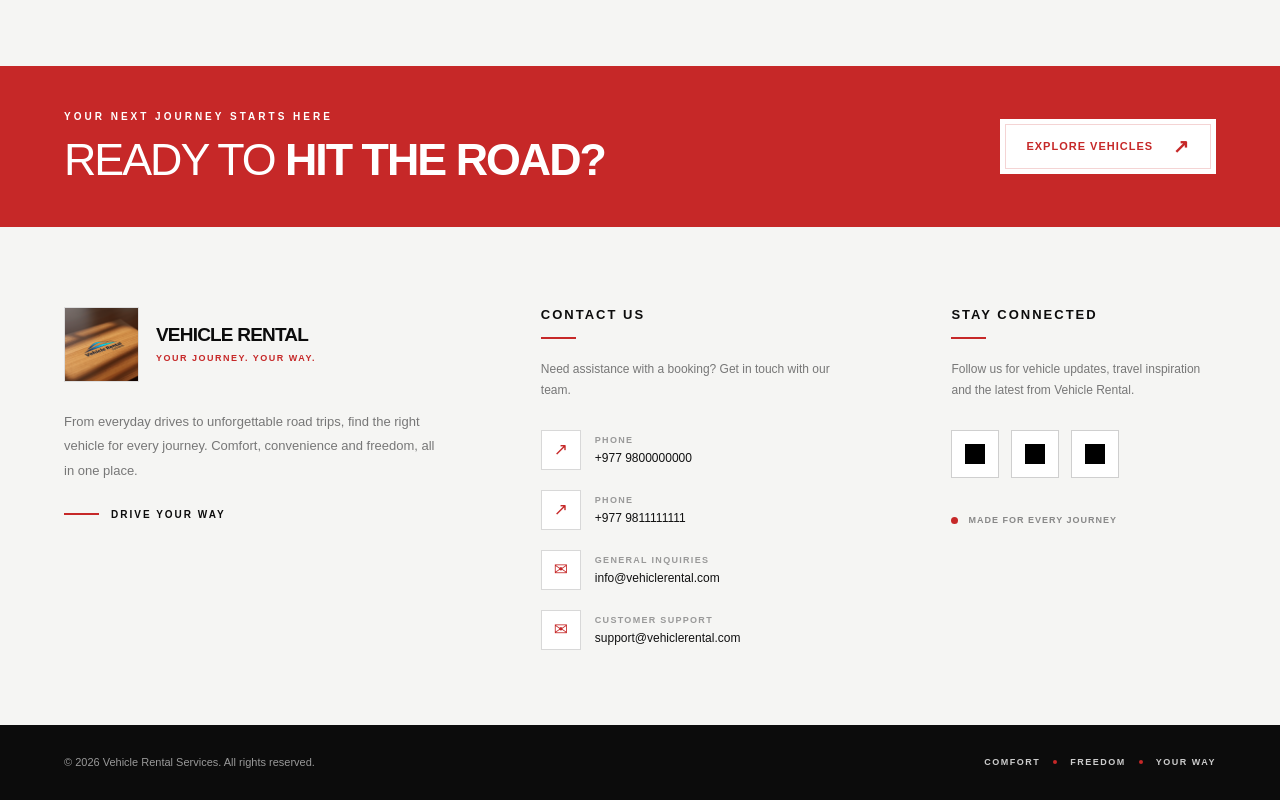
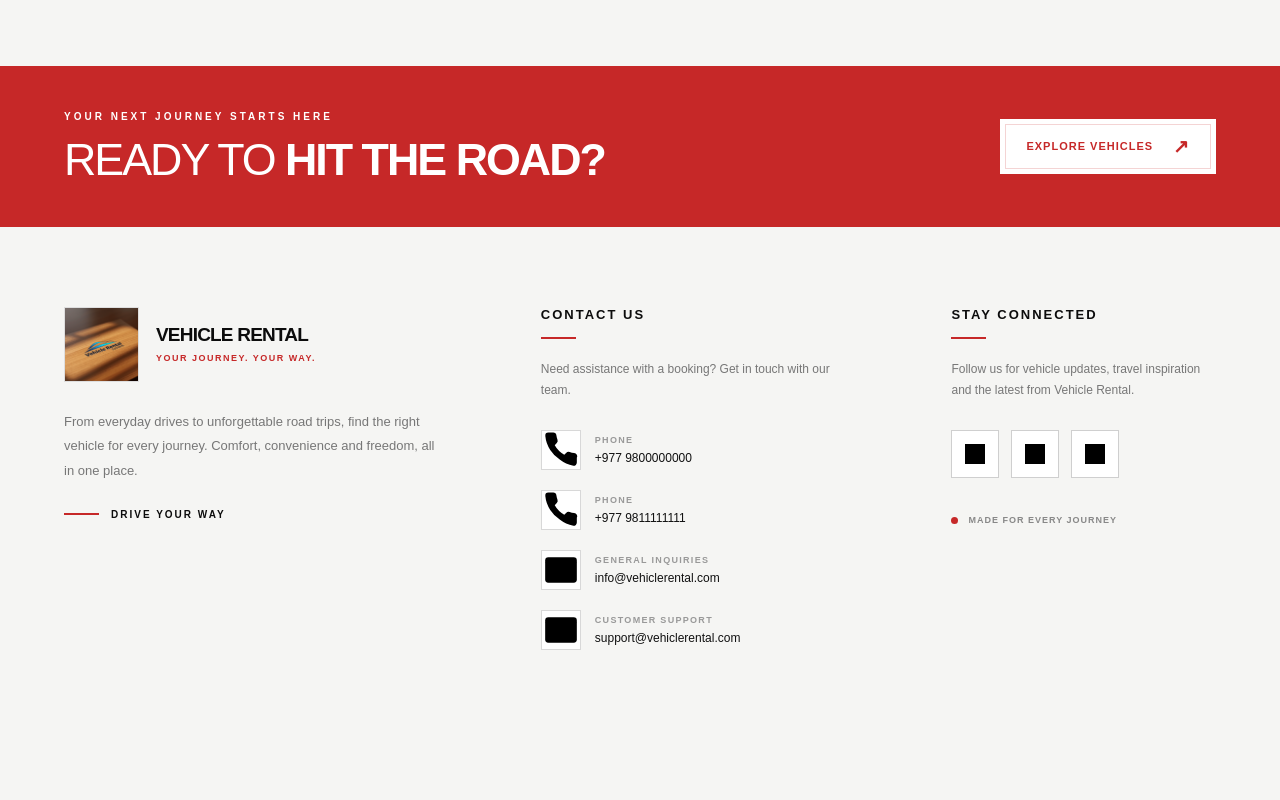
Before and after one commit to anantarajkhanal/Vehicle-Rental-Services, a React (Vite) app: page /login in a window 1280 px wide. Shown: the part 734-1534 px from the top of the page. After the commit the page ends 1459 px from the top, so only its background shows below. Built offline with nearby package versions, Linux system fonts and the light colour scheme; grey boxes are pictures that could not be loaded.

Commit message:
Update Footer.tsx

```diff
--- a/src/components/Footer.tsx
+++ b/src/components/Footer.tsx
@@ -1,13 +1,29 @@
 import "./Footer.css";
 import logo from "../assets/logo.png";
 import { useNavigate } from "react-router-dom";
+
+function PhoneIcon() {
+  return (
+    <svg viewBox="0 0 24 24" aria-hidden="true">
+      <path d="M22 16.92v3a2 2 0 0 1-2.18 2A19.79 19.79 0 0 1 11.19 18a19.5 19.5 0 0 1-6-6A19.79 19.79 0 0 1 2.09 3.18 2 2 0 0 1 4.08 1h3a2 2 0 0 1 2 1.72c.12.96.36 1.9.7 2.8a2 2 0 0 1-.45 2.11L8.06 8.94a16 16 0 0 0 6 6l1.31-1.27a2 2 0 0 1 2.11-.45c.9.34 1.84.58 2.8.7A2 2 0 0 1 22 16.92Z" />
+    </svg>
+  );
+}
+
+function MailIcon() {
+  return (
+    <svg viewBox="0 0 24 24" aria-hidden="true">
+      <rect x="2" y="4" width="20" height="16" rx="2" />
+      <path d="m22 7-10 7L2 7" />
+    </svg>
+  );
+}
 
 function Footer() {
   const navigate = useNavigate();
 
   return (
     <footer className="site-footer">
-
       <div className="footer-cta">
         <div className="footer-cta-inner">
           <div className="footer-cta-text">
@@ -28,7 +44,6 @@ function Footer() {
 
       <div className="footer-main">
         <div className="footer-inner">
-
           <div className="footer-brand">
             <div className="footer-brand-top">
               <div className="footer-logo">
@@ -54,9 +69,7 @@ function Footer() {
           </div>
 
           <div className="footer-contact-section">
-            <h3 className="footer-section-title">
-              CONTACT US
-            </h3>
+            <h3 className="footer-section-title">CONTACT US</h3>
 
             <p className="footer-section-description">
               Need assistance with a booking? Get in touch
@@ -64,16 +77,15 @@ function Footer() {
             </p>
 
             <div className="footer-contact-list">
-
               <a
                 href="tel:+9779800000000"
                 className="footer-contact-item"
               >
-                <span className="footer-contact-icon">↗</span>
+                <span className="footer-contact-icon">
+                  <PhoneIcon />
+                </span>
                 <div>
-                  <span className="footer-contact-label">
-                    PHONE
-                  </span>
+                  <span className="footer-contact-label">PHONE</span>
                   <span className="footer-contact-value">
                     +977 9800000000
                   </span>
@@ -84,11 +96,11 @@ function Footer() {
                 href="tel:+9779811111111"
                 className="footer-contact-item"
               >
-                <span className="footer-contact-icon">↗</span>
+                <span className="footer-contact-icon">
+                  <PhoneIcon />
+                </span>
                 <div>
-                  <span className="footer-contact-label">
-                    PHONE
-                  </span>
+                  <span className="footer-contact-label">PHONE</span>
                   <span className="footer-contact-value">
                     +977 9811111111
                   </span>
@@ -99,7 +111,9 @@ function Footer() {
                 href="mailto:info@vehiclerental.com"
                 className="footer-contact-item"
               >
-                <span className="footer-contact-icon">✉</span>
+                <span className="footer-contact-icon">
+                  <MailIcon />
+                </span>
                 <div>
                   <span className="footer-contact-label">
                     GENERAL INQUIRIES
@@ -114,7 +128,9 @@ function Footer() {
                 href="mailto:support@vehiclerental.com"
                 className="footer-contact-item"
               >
-                <span className="footer-contact-icon">✉</span>
+                <span className="footer-contact-icon">
+                  <MailIcon />
+                </span>
                 <div>
                   <span className="footer-contact-label">
                     CUSTOMER SUPPORT
@@ -124,14 +140,11 @@ function Footer() {
                   </span>
                 </div>
               </a>
-
             </div>
           </div>
 
           <div className="footer-social">
-            <h3 className="footer-section-title">
-              STAY CONNECTED
-            </h3>
+            <h3 className="footer-section-title">STAY CONNECTED</h3>
 
             <p className="footer-section-description">
               Follow us for vehicle updates, travel inspiration
@@ -139,7 +152,6 @@ function Footer() {
             </p>
 
             <div className="social-links">
-
               <a href="#" aria-label="Instagram">
                 <img
                   src="https://cdn.jsdelivr.net/npm/simple-icons@v16/icons/instagram.svg"
@@ -160,7 +172,6 @@ function Footer() {
                   alt="YouTube"
                 />
               </a>
-
             </div>
 
             <div className="footer-social-note">
@@ -168,29 +179,8 @@ function Footer() {
               MADE FOR EVERY JOURNEY
             </div>
           </div>
-
         </div>
       </div>
-
-      <div className="footer-bottom">
-        <div className="footer-bottom-inner">
-
-          <p>
-            © {new Date().getFullYear()} Vehicle Rental Services.
-            All rights reserved.
-          </p>
-
-          <div className="footer-bottom-right">
-            <span>COMFORT</span>
-            <span className="footer-bottom-divider"></span>
-            <span>FREEDOM</span>
-            <span className="footer-bottom-divider"></span>
-            <span>YOUR WAY</span>
-          </div>
-
-        </div>
-      </div>
-
     </footer>
   );
 }
```
